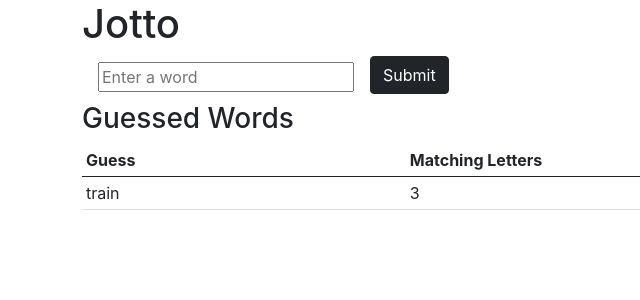
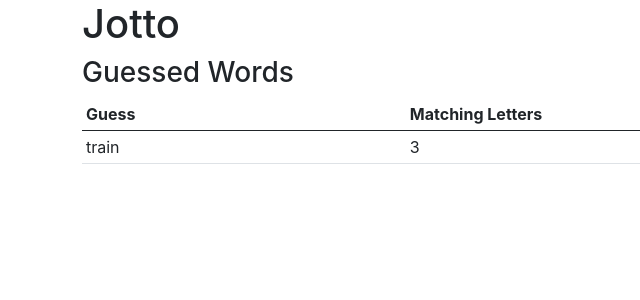
Before and after one commit to tamaramunoz/jotto-testing, a React (Create React App) app: page / in a window 1280 px wide. Shown: the top 300 px of the page, without its empty margins (0-640 px from the left). Built offline with nearby package versions, Linux system fonts and the light colour scheme.

Commit message:
test: first test to render app component without errors

```diff
--- a/src/App.js
+++ b/src/App.js
@@ -6,10 +6,10 @@ import Input from './components/Input';
 
 function App() {
   return (
-    <div className="container">
+    <div data-test="component-app" className="container">
       <h1>Jotto</h1>
       <Congrats success={false} />
-      <Input />
+      {/* <Input /> */}
       <GuessedWords guessedWords={[{ guessedWord: 'train', letterMatchCount: 3 }]} />
     </div>
   );
```
Also changed, not shown: 1 other file (tests, documents, lock files or other folders).
